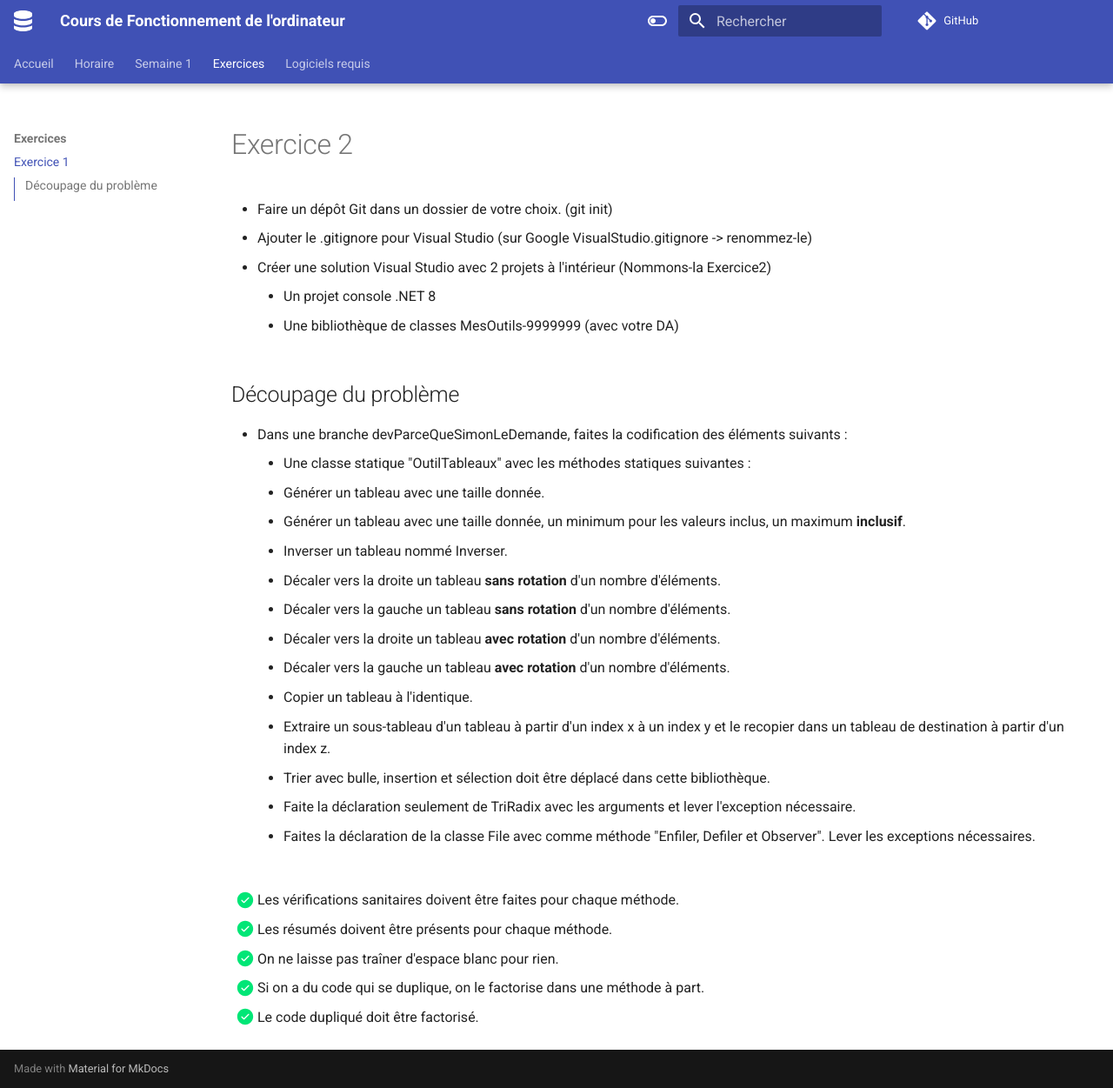
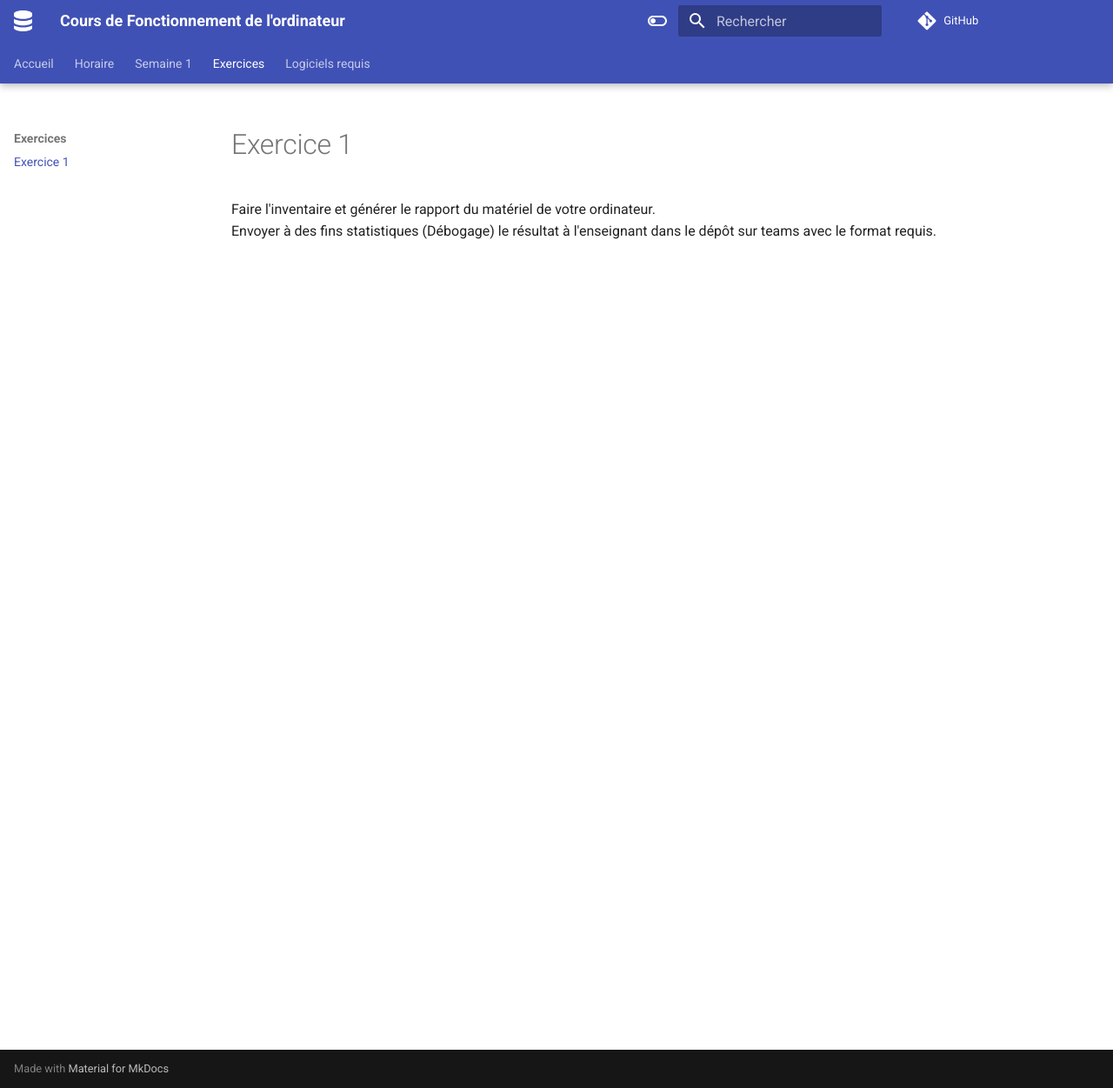
Before and after one commit to TousignantSimon-Fonctionnement/TousignantSimon-Fonctionnement.github.io, an MkDocs documentation site: the page built from docs/exercices/exercices_semaine_1.md, in a window 1280 px wide and 1251 px high. Shown: the whole window at 87% size. Built offline with MkDocs 1.6.1 and Material for MkDocs 9.7.7, drawn with Linux system fonts in a browser that asks for light colours; comment, search, counter and statistics services are not loaded.

Commit message:
Exercice 1 début.

```diff
--- a/docs/exercices/exercices_semaine_1.md
+++ b/docs/exercices/exercices_semaine_1.md
@@ -1,29 +1,4 @@
-# Exercice 2
-- Faire un dépôt Git dans un dossier de votre choix. (git init)
-- Ajouter le .gitignore pour Visual Studio (sur Google VisualStudio.gitignore -> renommez-le)
-- Créer une solution Visual Studio avec 2 projets à l'intérieur (Nommons-la Exercice2)
-    - Un projet console .NET 8
-    - Une bibliothèque de classes MesOutils-9999999 (avec votre DA)
+# Exercice 1
 
-## Découpage du problème
-
-- Dans une branche devParceQueSimonLeDemande, faites la codification des éléments suivants :
-    - Une classe statique "OutilTableaux" avec les méthodes statiques suivantes :
-    - Générer un tableau avec une taille donnée.
-    - Générer un tableau avec une taille donnée, un minimum pour les valeurs inclus, un maximum __inclusif__.
-    - Inverser un tableau nommé Inverser.
-    - Décaler vers la droite un tableau __sans rotation__ d'un nombre d'éléments.
-    - Décaler vers la gauche un tableau __sans rotation__ d'un nombre d'éléments.
-    - Décaler vers la droite un tableau __avec rotation__ d'un nombre d'éléments.
-    - Décaler vers la gauche un tableau __avec rotation__ d'un nombre d'éléments.
-    - Copier un tableau à l'identique.
-    - Extraire un sous-tableau d'un tableau à partir d'un index x à un index y et le recopier dans un tableau de destination à partir d'un index z.
-    - Trier avec bulle, insertion et sélection doit être déplacé dans cette bibliothèque.
-    - Faite la déclaration seulement de TriRadix avec les arguments et lever l'exception nécessaire.
-    - Faites la déclaration de la classe File avec comme méthode "Enfiler, Defiler et Observer". Lever les exceptions nécessaires.
-##
-- [x] Les vérifications sanitaires doivent être faites pour chaque méthode.
-- [x] Les résumés doivent être présents pour chaque méthode.
-- [x] On ne laisse pas traîner d'espace blanc pour rien.
-- [x] Si on a du code qui se duplique, on le factorise dans une méthode à part.
-- [x] Le code dupliqué doit être factorisé.
+Faire l'inventaire et générer le rapport du matériel de votre ordinateur.
+Envoyer à des fins statistiques (Débogage) le résultat à l'enseignant dans le dépôt sur teams avec le format requis.
```
